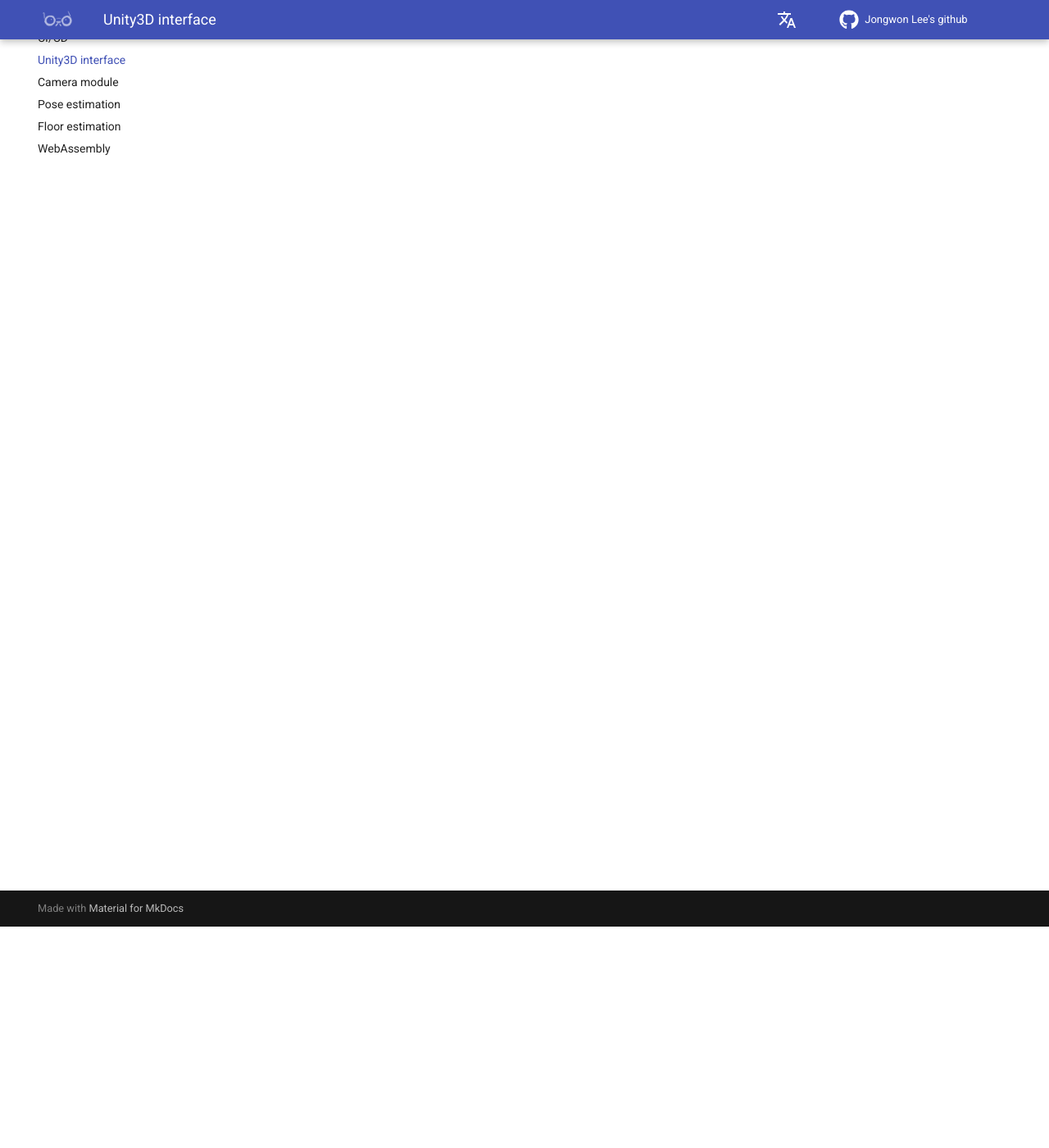
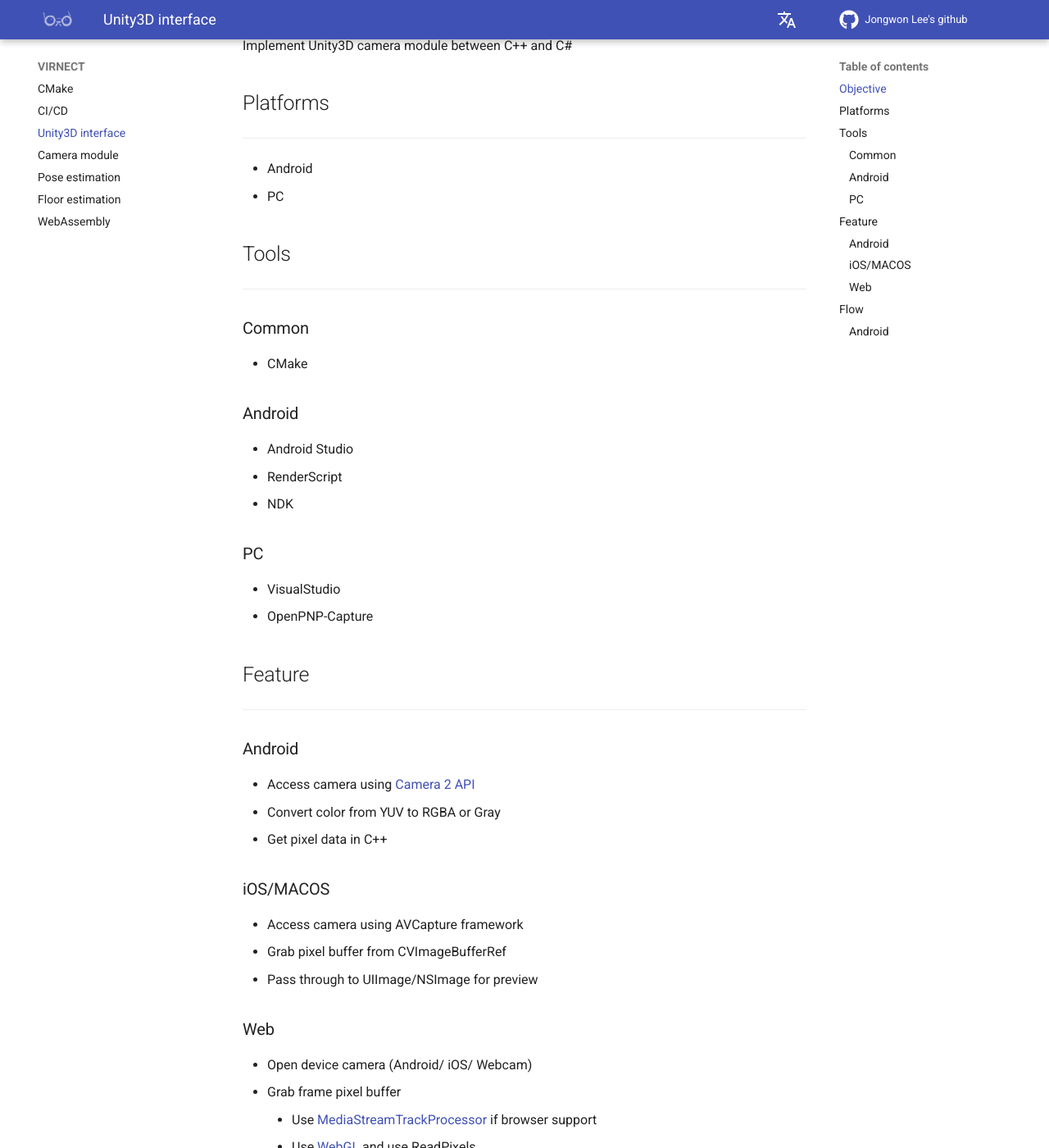
Before and after one commit to Bluefriend/Bluefriend.github.io, an MkDocs documentation site: the page built from docs/projects/csharp_interface.md, in a window 1280 px wide and 1400 px high, scrolled down 270 px. Shown: the whole window at 82% size. Built offline with MkDocs 1.6.1 and Material for MkDocs 9.7.7, drawn with Linux system fonts in a browser that asks for light colours; comment, search, counter and statistics services are not loaded; some of the changed text lies outside the part shown.

Commit message:
updade figures

```diff
--- a/docs/projects/csharp_interface.md
+++ b/docs/projects/csharp_interface.md
@@ -1 +1,46 @@
-이거슨 프로젝트
+## Objective
+---
+Implement Unity3D camera module between C++ and C#
+
+## Platforms
+---
+- Android
+- PC
+
+## Tools
+---
+### Common
+- CMake
+
+### Android
+- Android Studio
+- RenderScript
+- NDK
+
+### PC
+- VisualStudio
+- OpenPNP-Capture
+
+## Feature
+---
+### Android
+- Access camera using [Camera 2 API](https://developer.android.com/reference/android/hardware/camera2/package-summary)
+- Convert color from YUV to RGBA or Gray
+- Get pixel data in C++
+
+### iOS/MACOS
+- Access camera using AVCapture framework
+- Grab pixel buffer from CVImageBufferRef
+- Pass through to UIImage/NSImage for preview
+
+### Web
+- Open device camera (Android/ iOS/ Webcam)
+- Grab frame pixel buffer
+    - Use [MediaStreamTrackProcessor](https://developer.mozilla.org/en-US/docs/Web/API/MediaStreamTrackProcessor) if browser support
+    - Use [WebGL](https://developer.mozilla.org/ko/docs/Web/API/WebGL_API/Tutorial/Getting_started_with_WebGL) and use ReadPixels
+
+
+## Flow
+---
+### Android
+![Android camera flow](../imgs/camera/android_flow.png){ width="100%"}
```
Also changed, not shown: docs/projects/camera.md (+3 -1 lines), docs/imgs/camera/android_flow.png (added), docs/imgs/camera/apple_flow.png (added).
